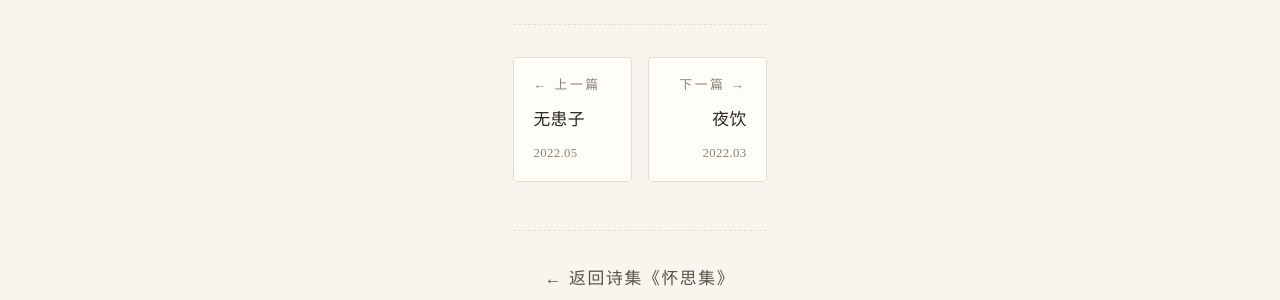
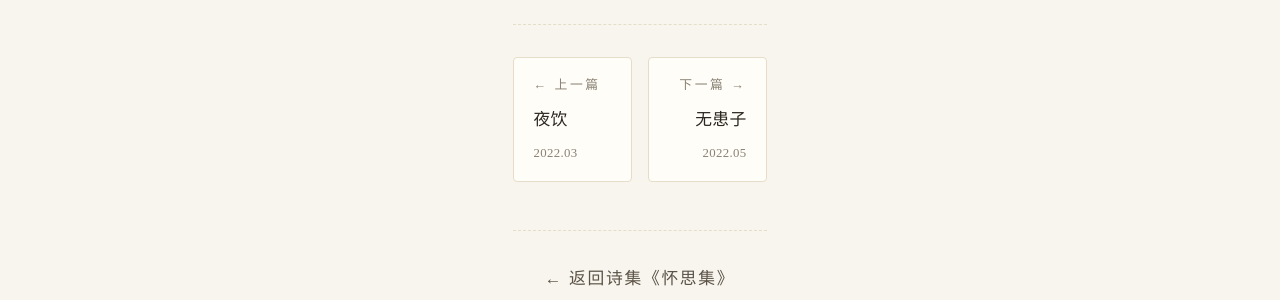
Before and after one commit to zhengxionglee/ReverieLand, a Jekyll site: the page built from _gushi/2022-04-10-yu-lan.md, in a window 1280 px wide and 1008 px high. Shown: the part 526-826 px from the top of the window. Built offline with Jekyll 4.4.1, drawn with Linux system fonts in a browser that asks for light colours; a style sheet for code colours, icons or effects is not loaded.

Commit message:
fix(prev-next): 调换上一篇/下一篇指向（旧↔新）

```diff
--- a/_includes/prev-next.html
+++ b/_includes/prev-next.html
@@ -29,8 +29,8 @@
     {%- endfor -%}
 
     {%- if idx != nil -%}
-      {%- assign prev_idx = idx | minus: 1 | modulo: siblings.size -%}
-      {%- assign next_idx = idx | plus: 1 | modulo: siblings.size -%}
+      {%- assign prev_idx = idx | plus: 1 | modulo: siblings.size -%}
+      {%- assign next_idx = idx | minus: 1 | modulo: siblings.size -%}
       {%- assign prev = siblings[prev_idx] -%}
       {%- assign next = siblings[next_idx] -%}
 
```
